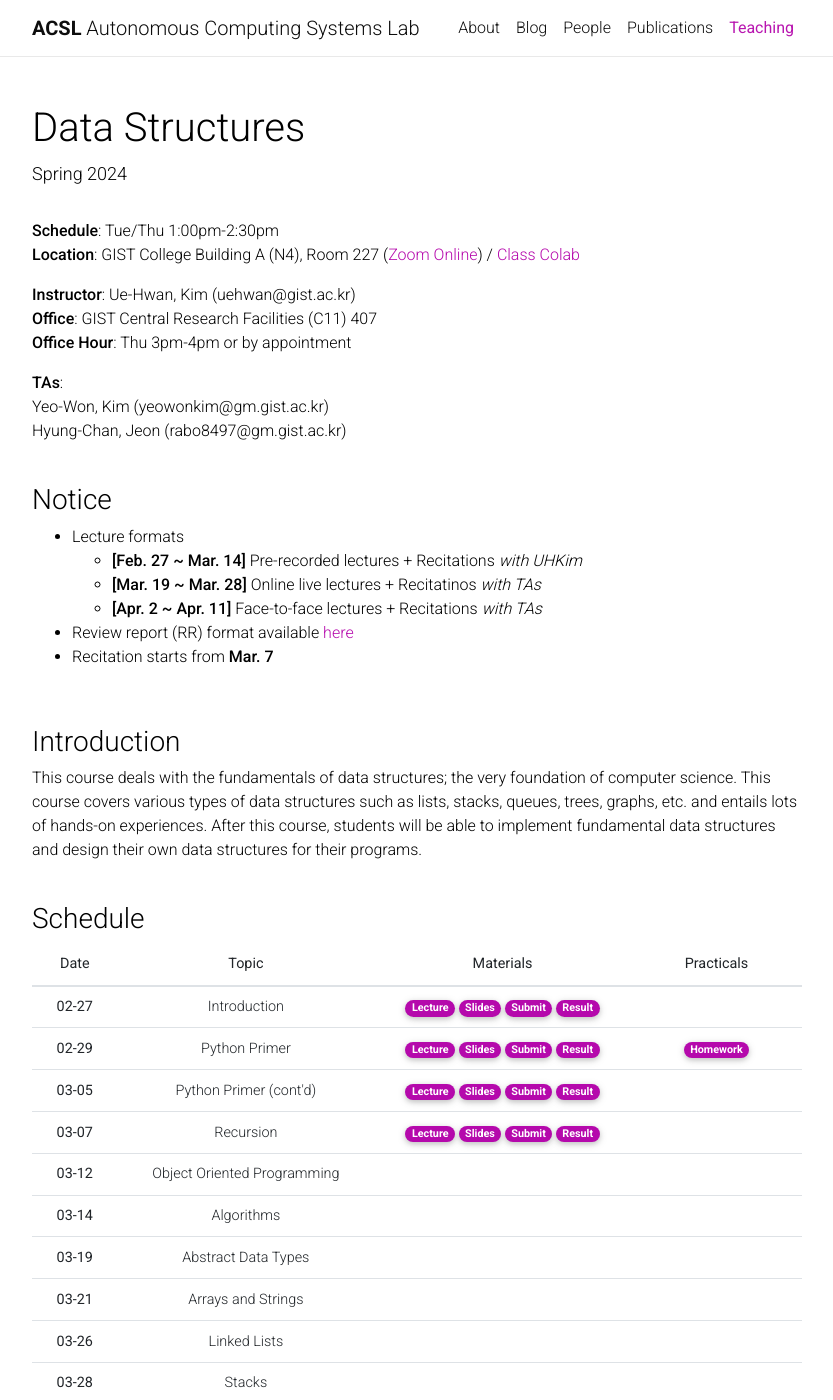
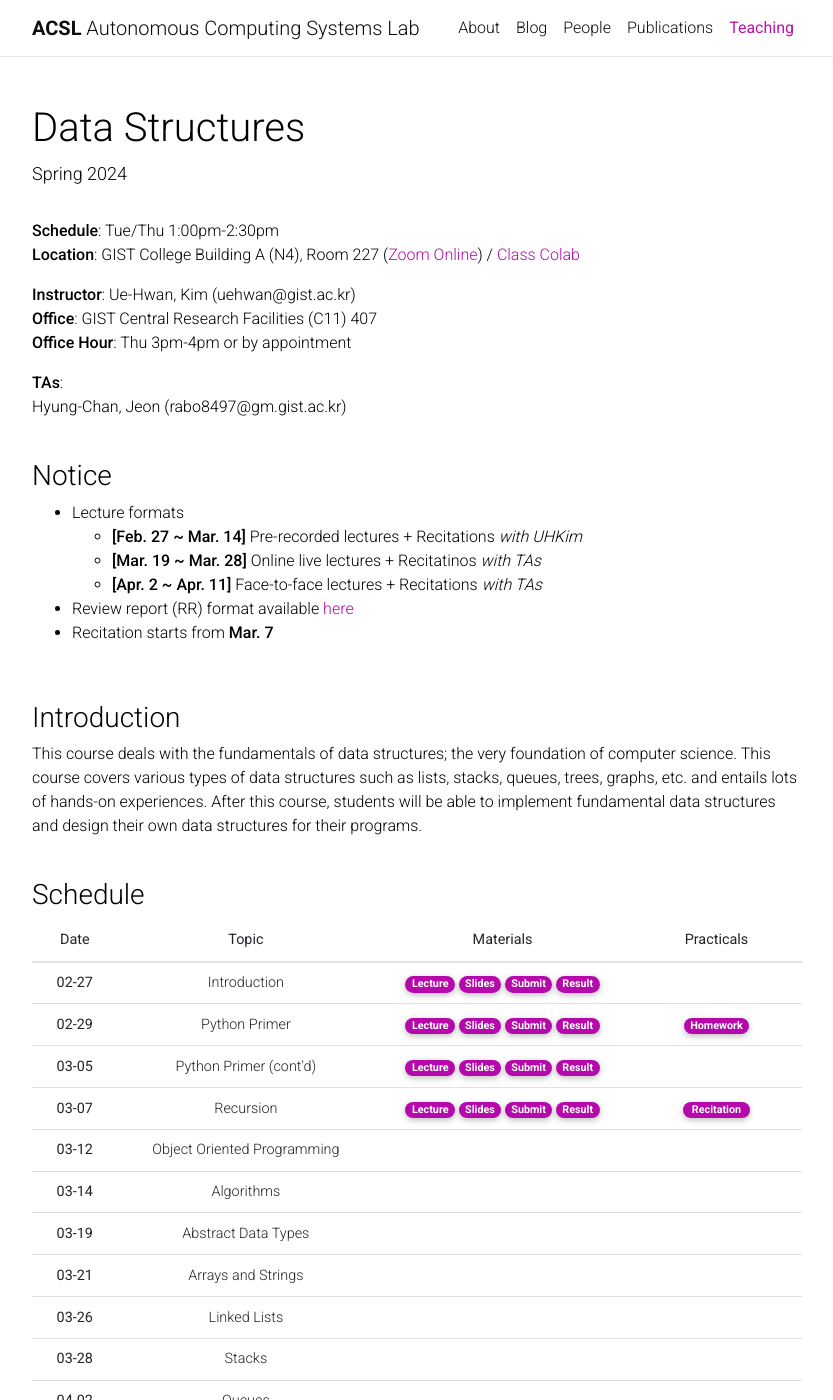
Before and after one commit to Uehwan/Uehwan.github.io, a Jekyll site: the page built from _teaching/datastruct24sp.md, in a window 1280 px wide and 1400 px high. Shown: the whole window, without its empty margins (223-1056 px from the left). Built offline with Jekyll 4.4.1, drawn with Linux system fonts in a browser that asks for light colours; nearby versions of some CDN libraries; comment, search, counter and statistics services are not loaded; a style sheet for code colours, icons or effects is not loaded.

Commit message:
recitation 03-07

```diff
--- a/_teaching/datastruct24sp.md
+++ b/_teaching/datastruct24sp.md
@@ -13,7 +13,6 @@
 **Office Hour**: Thu 3pm-4pm or by appointment
 
 **TAs**:<br/>
-Yeo-Won, Kim (yeowonkim@gm.gist.ac.kr)<br/>
 Hyung-Chan, Jeon (rabo8497@gm.gist.ac.kr)<br/>
 <br/>
 
@@ -93,7 +92,7 @@
         <a href="https://docs.google.com/spreadsheets/d/1l3gM9kwNFeTR06v6X3plV5yLngApekqeWd5mPwNWXug/edit?usp=sharing" target="_blank" class="badge badge-pill" style="background-color:#B509AC;">Result</a>
       </td>
       <td>
-        <!--a href="https://colab.research.google.com/drive/1YDG9BP5Qnqocgjs4AQu_iY__f2KPVloe?usp=sharing" target="_blank" class="badge badge-pill" style="background-color:#B509AC;">Homework</a-->
+        <a href="https://colab.research.google.com/drive/1HUBCWa1AEXA-ZaQUIvjSUFUmokA29UjB?usp=sharing" target="_blank" class="badge badge-pill" style="background-color:#B509AC;">&nbsp;Recitation&nbsp;</a>
         <!--a href="https://colab.research.google.com/drive/1RGeAqdTJMDgsGlOxbDZX6eI-pY7iKJbJ?usp=sharing" target="_blank" class="badge badge-pill" style="background-color:#B509AC;">Solution</a-->
       </td>
     </tr>
```
